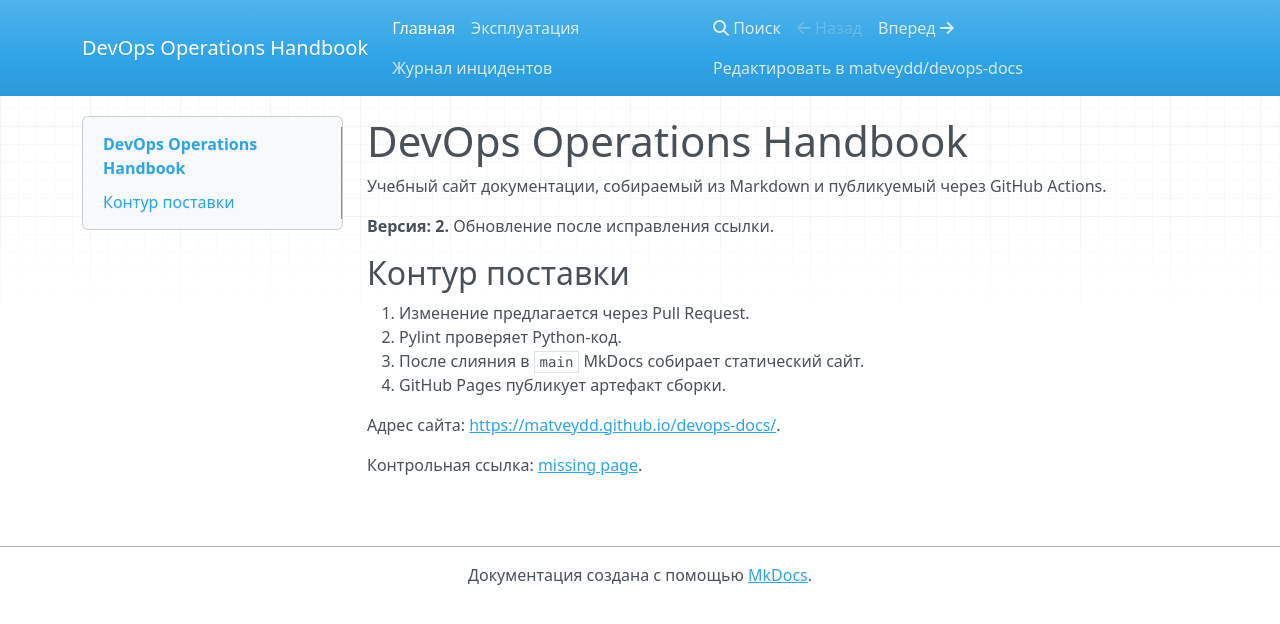
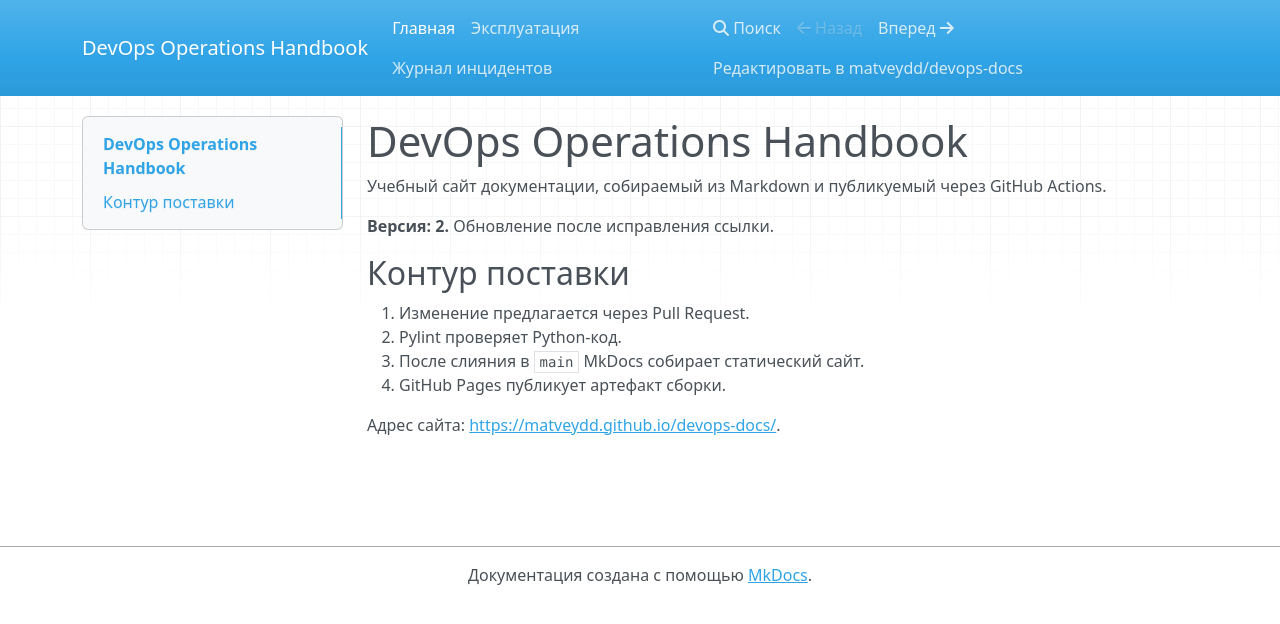
Before and after one commit to matveydd/devops-docs, an MkDocs documentation site: the page built from docs/index.md, in a window 1280 px wide. Shown: the top 624 px of the page. Built offline with MkDocs 1.6.1, drawn with Linux system fonts in a browser that asks for light colours; nearby versions of some CDN libraries.

Commit message:
docs: remove missing page link

```diff
--- a/docs/index.md
+++ b/docs/index.md
@@ -12,6 +12,3 @@
 4. GitHub Pages публикует артефакт сборки.
 
 Адрес сайта: <https://matveydd.github.io/devops-docs/>.
-
-
-Контрольная ссылка: [missing page](missing-page.md).
```
